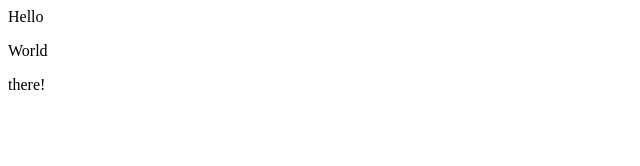
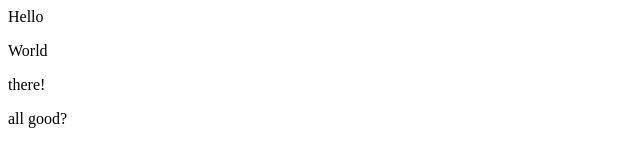
Before and after one commit to Madiha-Sh/Repo1, a plain HTML site: page index.html in a window 1280 px wide. Shown: the full height of the page, 0-640 px from the left. Drawn offline with Linux system fonts and the light colour scheme.

Commit message:
Updated index.html

```diff
--- a/index.html
+++ b/index.html
@@ -1,3 +1,4 @@
 <div>Hello</div>
 <p>World</p>
 <p>there!</p>
+<p>all good?</p>
```
